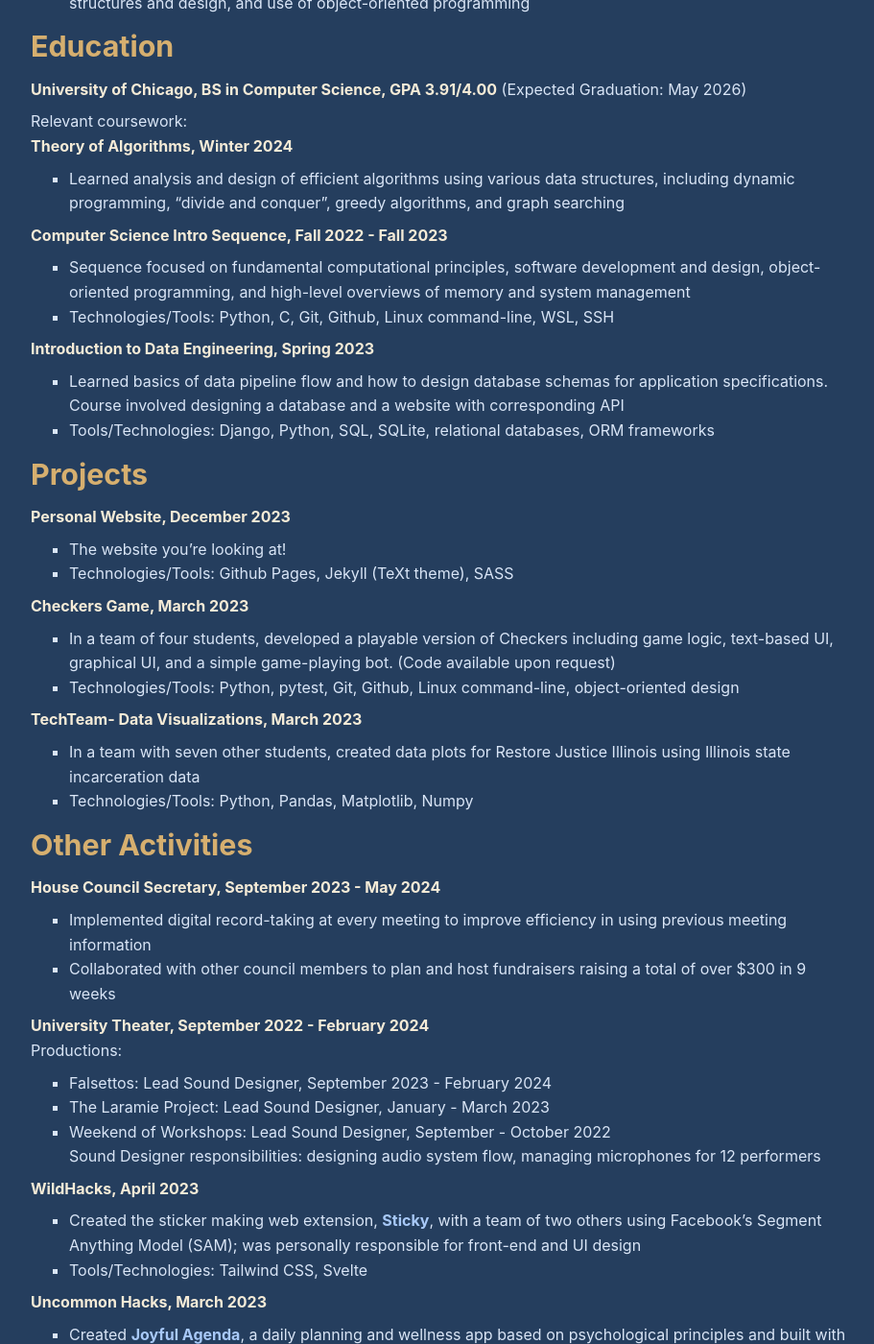
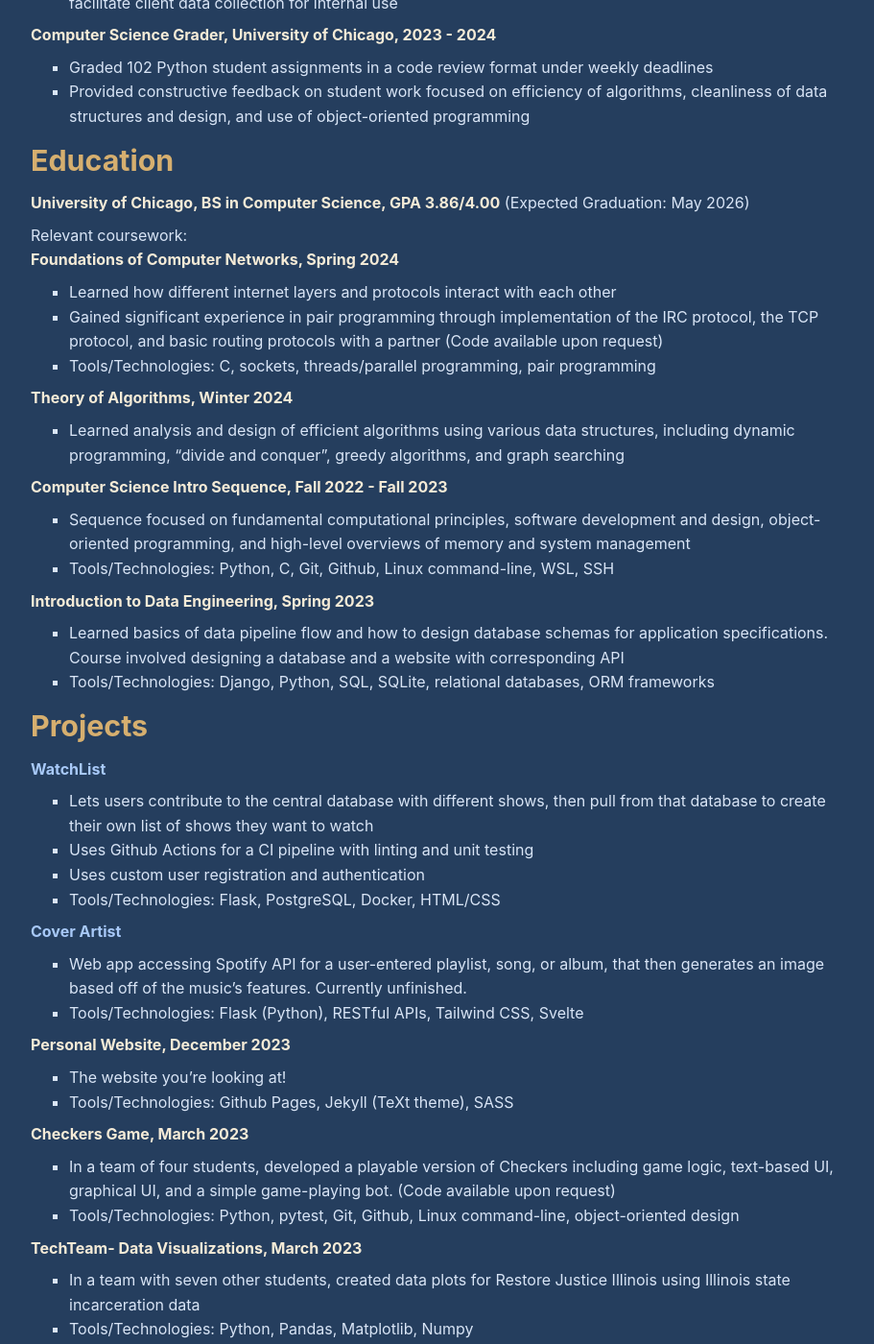
Before and after one commit to sjdoepker/sjdoepker.github.io, a Jekyll site: the page built from site/index.md, in a window 1280 px wide and 1400 px high, scrolled down 617 px. Shown: the whole window at 96% size, without its empty margins (181-1092 px from the left). Built offline with Jekyll 4.4.1, drawn with Linux system fonts in a browser that asks for light colours; nearby versions of some CDN libraries; some of the changed text lies outside the part shown.

Commit message:
further updated resume and added insighted, watchlist, cover artist

```diff
--- a/site/index.md
+++ b/site/index.md
@@ -29,26 +29,35 @@ Email: [sjdoepker@uchicago.edu](mailto:sjdoepker.uchicago.edu)
 
 
 ## Work Experience
+**CTO and co-founder, [InsightEd](insighted.org>), 2024 - Present**
+- Building prototype and MVP for InsightEd's web platform
+- InsightEd is a tool for schools to measure student mental health that then provides evidence-based, population-level solutions to address identified problems
+
 
 **Intern, Deaf Kids Code, 2023**
 - Compiled online resources into a free beginner coding lesson pack for educators with Deaf and hard of hearing students
 - Implemented lesson distribution on the Deaf Kids Code website with a form to enable educator access and facilitate client data collection for internal use
 
-**Computer Science Grader, University of Chicago, 2023**
+**Computer Science Grader, University of Chicago, 2023 - 2024**
 - Graded 102 Python student assignments in a code review format under weekly deadlines
 - Provided constructive feedback on student work focused on efficiency of algorithms, cleanliness of data structures and design, and use of object-oriented programming
 
 
 ## Education
-**University of Chicago, BS in Computer Science, GPA 3.91/4.00** (Expected Graduation: May 2026)
+**University of Chicago, BS in Computer Science, GPA 3.86/4.00** (Expected Graduation: May 2026)
 
 Relevant coursework:
+**Foundations of Computer Networks, Spring 2024**
+- Learned how different internet layers and protocols interact with each other
+- Gained significant experience in pair programming through implementation of the IRC protocol, the TCP protocol, and basic routing protocols with a partner (Code available upon request)
+- Tools/Technologies: C, sockets, threads/parallel programming, pair programming
+
 **Theory of Algorithms, Winter 2024**
 - Learned analysis and design of efficient algorithms using various data structures, including dynamic programming, “divide and conquer”, greedy algorithms, and graph searching
 
 **Computer Science Intro Sequence, Fall 2022 - Fall 2023**
 - Sequence focused on fundamental computational principles, software development and design, object-oriented programming, and high-level overviews of memory and system management
-- Technologies/Tools: Python, C, Git, Github, Linux command-line, WSL, SSH
+- Tools/Technologies: Python, C, Git, Github, Linux command-line, WSL, SSH
 
 **Introduction to Data Engineering, Spring 2023**
 - Learned basics of data pipeline flow and how to design database schemas for application specifications. Course involved designing a database and a website with corresponding API
@@ -56,17 +65,27 @@ Relevant coursework:
 
 
 ## Projects
+**[WatchList](https://github.com/sjdoepker/watch-list)**
+- Lets users contribute to the central database with different shows, then pull from that database to create their own list of shows they want to watch
+- Uses Github Actions for a CI pipeline with linting and unit testing
+- Uses custom user registration and authentication
+- Tools/Technologies: Flask, PostgreSQL, Docker, HTML/CSS
+
+**[Cover Artist](https://github.com/sjdoepker/cover-artist)**
+- Web app accessing Spotify API for a user-entered playlist, song, or album, that then generates an image based off of the music's features. Currently unfinished.
+- Tools/Technologies: Flask (Python), RESTful APIs, Tailwind CSS, Svelte
+
 **Personal Website, December 2023**
 - The website you're looking at!
-- Technologies/Tools: Github Pages, Jekyll (TeXt theme), SASS
+- Tools/Technologies: Github Pages, Jekyll (TeXt theme), SASS
 
 **Checkers Game, March 2023**
 - In a team of four students, developed a playable version of Checkers including game logic, text-based UI, graphical UI, and a simple game-playing bot. (Code available upon request)
-- Technologies/Tools: Python, pytest, Git, Github, Linux command-line, object-oriented design
+- Tools/Technologies: Python, pytest, Git, Github, Linux command-line, object-oriented design
 
 **TechTeam- Data Visualizations, March 2023**
 - In a team with seven other students, created data plots for Restore Justice Illinois using Illinois state incarceration data
-- Technologies/Tools: Python, Pandas, Matplotlib, Numpy
+- Tools/Technologies: Python, Pandas, Matplotlib, Numpy
 
 ## Other Activities
 **House Council Secretary, September 2023 - May 2024**
```
Also changed, not shown: 1 other file.
